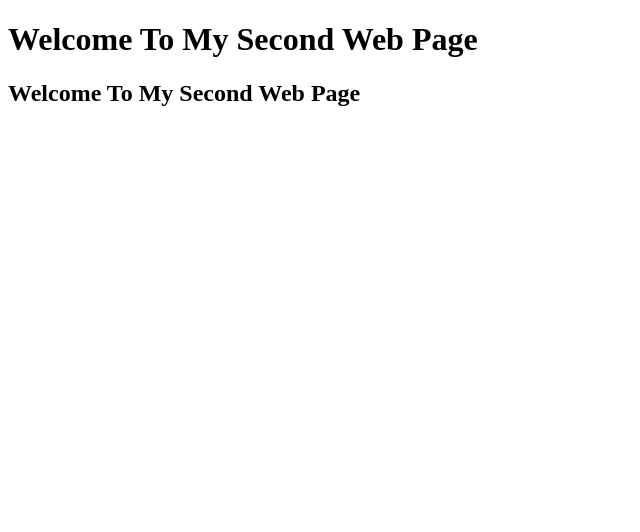
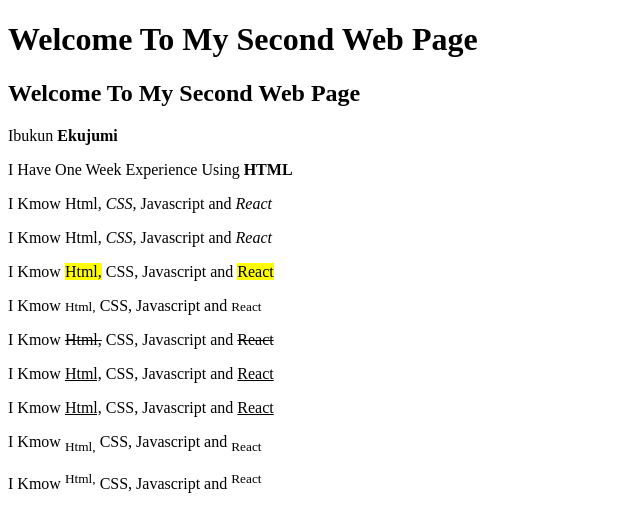
Before and after one commit to Rantimi123/htmplus, a plain HTML site: page index.html in a window 1280 px wide. Shown: the whole page, without its empty margins (0-640 px from the left). Drawn offline with Linux system fonts and the light colour scheme.

Commit message:
My Second Updated Web page

```diff
--- a/index.html
+++ b/index.html
@@ -9,6 +9,22 @@
 <body>
     <h1>Welcome To My Second Web Page</h1>
     <h2>Welcome To My Second Web Page</h2>
+    <p> Ibukun <b>Ekujumi</b></p>
+    <p>I Have One Week Experience Using <strong>HTML</strong></p>
+    <p>I Kmow Html, <i>CSS</i>, Javascript and <i>React</i> </p>
+    <p>I Kmow Html, <em>CSS</em>, Javascript and <em>React</em> </p>
+    <p>I Kmow <mark>Html,</mark> CSS, Javascript and <mark>React</mark> </p>
+    <p>I Kmow <small>Html,</small> CSS, Javascript and <small>React</small> </p>
+    <p>I Kmow <strike>Html,</strike> CSS, Javascript and <strike>React</strike> </p>
+
+    <p>I Kmow <ins>Html,</ins> CSS, Javascript and <ins>React</ins> </p>
+
+    <p>I Kmow <u>Html,</u> CSS, Javascript and <u>React</u> </p>
+
+    <p>I Kmow <sub>Html,</sub> CSS, Javascript and <sub>React</sub> </p>
+    <p>I Kmow <sup>Html,</sup> CSS, Javascript and <sup>React</sup> </p>
+
+
 
 </body>
 </html>
```
